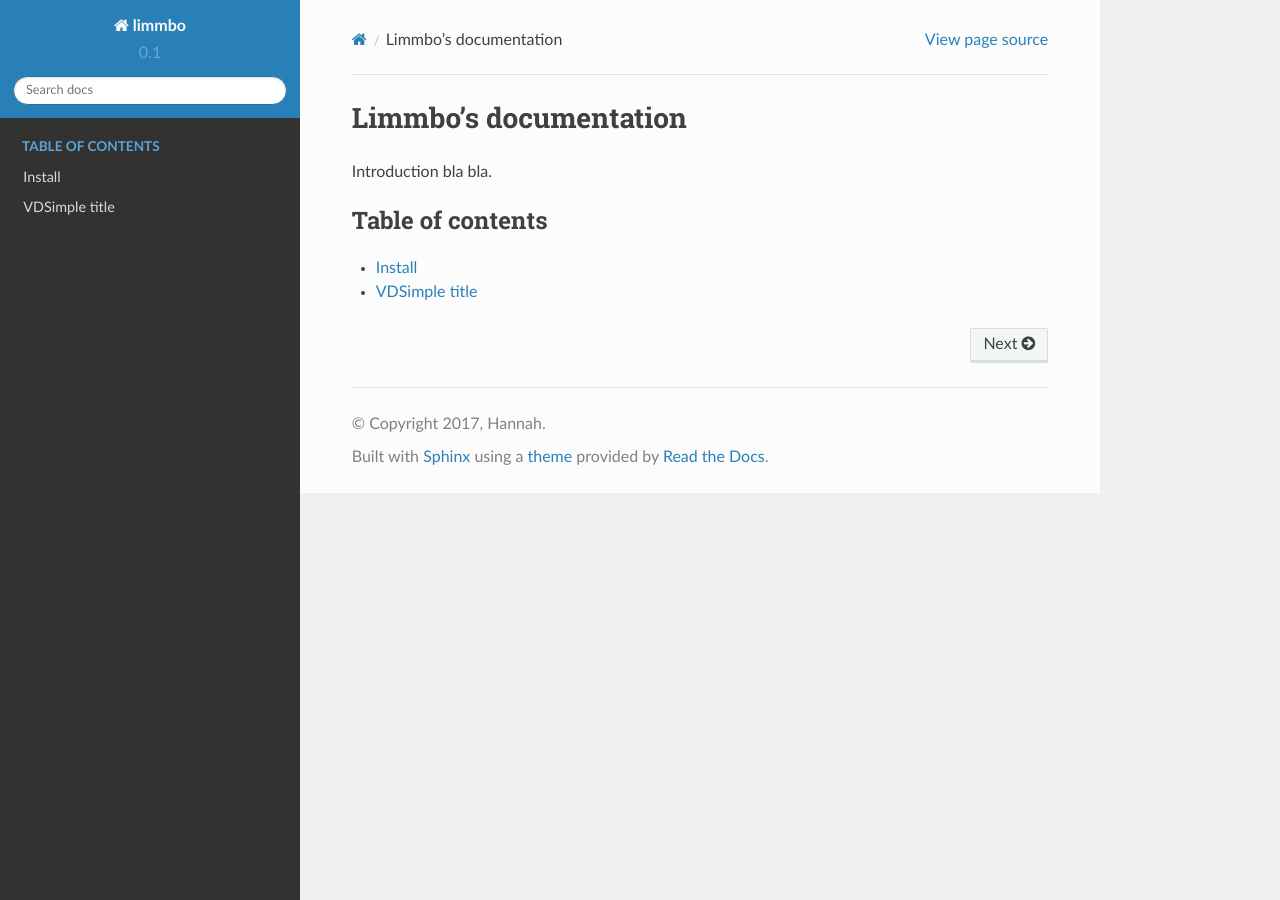
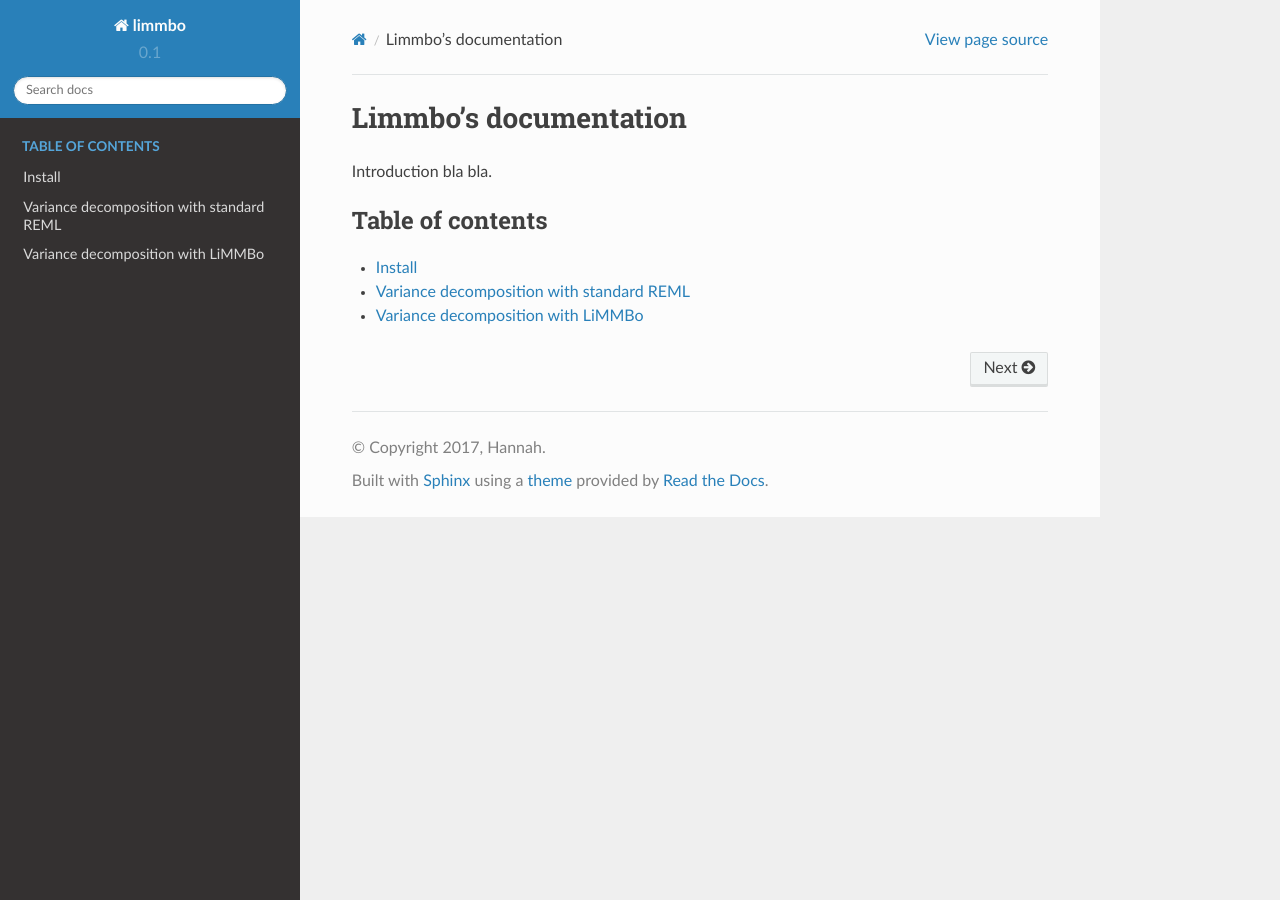
Before and after one commit to HannahVMeyer/limmbo, a Sphinx documentation site: the page built from doc/index.rst, in a window 1280 px wide. Built offline with Sphinx 7.4.7 and the Read the Docs theme 2.0.0, drawn with Linux system fonts in a browser that asks for light colours.

Commit message:
Start documentation with sphinx

```diff
--- a/doc/conf.py
+++ b/doc/conf.py
@@ -22,6 +22,7 @@
 # sys.path.insert(0, os.path.abspath('.'))
 
 
+import sphinx_rtd_theme
 # -- General configuration ------------------------------------------------
 
 # If your documentation needs a minimal Sphinx version, state it here.
@@ -39,7 +40,7 @@ extensions = ['sphinx.ext.autodoc',
 napoleon_google_docstring = True
 
 # Add any paths that contain templates here, relative to this directory.
-templates_path = ['_templates']
+#_templates_path = ['_templates']
 
 # The suffix(es) of source filenames.
 # You can specify multiple suffix as a list of string:
@@ -84,42 +85,8 @@ todo_include_todos = False
 
 
 # -- Options for HTML output ----------------------------------------------
-
-# The theme to use for HTML and HTML Help pages.  See the documentation for
-# a list of builtin themes.
-#
-
-import sphinx_rtd_theme
-
 html_theme_path = [sphinx_rtd_theme.get_html_theme_path()]
 html_theme = 'sphinx_rtd_theme'
-
-# Theme options are theme-specific and customize the look and feel of a theme
-# further.  For a list of options available for each theme, see the
-# documentation.
-#
-# html_theme_options = {}
-
-# Add any paths that contain custom static files (such as style sheets) here,
-# relative to this directory. They are copied after the builtin static files,
-# so a file named "default.css" will overwrite the builtin "default.css".
-html_static_path = ['_static']
-
-# Custom sidebar templates, must be a dictionary that maps document names
-# to template names.
-#
-# This is required for the alabaster theme
-# refs: http://alabaster.readthedocs.io/en/latest/installation.html#sidebars
-html_sidebars = {
-    '**': [
-        'about.html',
-        'navigation.html',
-        'relations.html',  # needs 'show_related': True theme option to display
-        'searchbox.html',
-        'donate.html',
-    ]
-}
-
 
 # -- Options for HTMLHelp output ------------------------------------------
 
--- a/doc/index.rst
+++ b/doc/index.rst
@@ -12,4 +12,6 @@ Introduction bla bla.
   :maxdepth: 3
 
   install
+  input
   vdsimple
+  vdbootstrap
--- /dev/null
+++ b/doc/input.rst
@@ -0,0 +1 @@
+.. automodule:: limmbo.io
--- /dev/null
+++ b/doc/vdbootstrap.rst
@@ -0,0 +1,5 @@
+Variance decomposition with LiMMBo
+**********************************
+
+.. autoclass:: limmbo.core.vdbootstrap.DataLimmbo
+    :members:
--- a/doc/vdsimple.rst
+++ b/doc/vdsimple.rst
@@ -1,5 +1,4 @@
-**************
-VDSimple title
-**************
+Variance decomposition with standard REML
+*****************************************
 
-.. automodule:: limmbo.core.vdsimple
+.. autofunction:: limmbo.core.vdsimple.vd_reml
```
